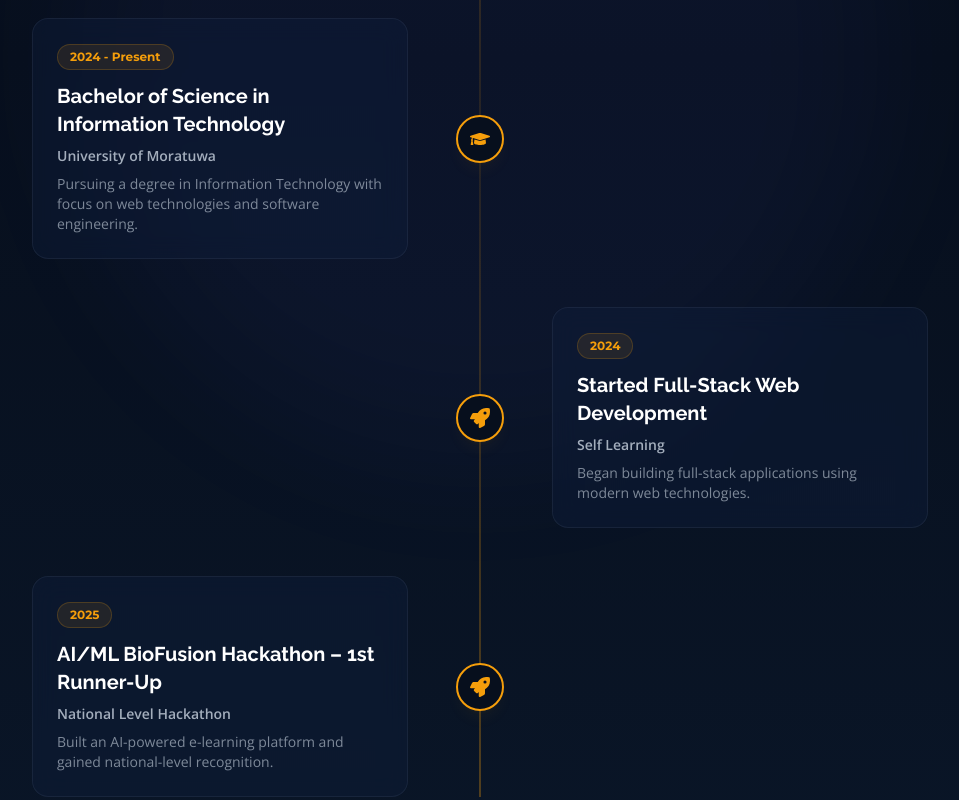
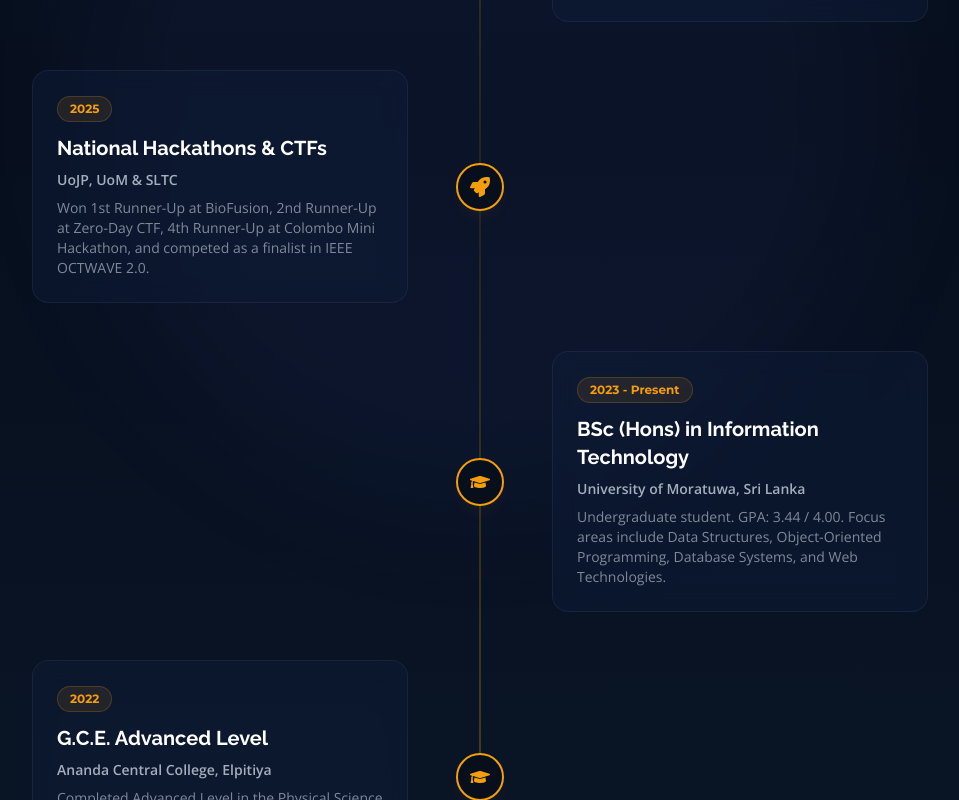
Before and after one commit to sasindu345/MyPortfolio, a React (Vite) app: page / in a window 1280 px wide. Shown: the part 2940-3740 px from the top of the page, without its empty margins (160-1119 px from the left). Built offline with nearby package versions, Linux system fonts and the light colour scheme.

Commit message:
refactor: overhaul footer layout, add contact details, and update portfolio project and achievement data

```diff
--- a/public/data/achievements.json
+++ b/public/data/achievements.json
@@ -32,6 +32,15 @@
             "placement": "Runners Up"
         },
         {
+            "icon": "medal",
+            "year": "2025",
+            "title": "ZERO-DAY CTF",
+            "organization": "ISACA, SLTC",
+            "description": "Won 2nd Runner-Up in the Zero Day Capture The Flag cybersecurity hackathon.",
+            "image": "images/achievements/zeroday.jpeg",
+            "placement": "Runners Up"
+        },
+        {
             "icon": "award",
             "year": "2025",
             "title": "OCTWAVE 2.0",
--- a/public/data/projects.json
+++ b/public/data/projects.json
@@ -66,16 +66,16 @@
         },
         {
             "id": 4,
-            "title": "Quizly",
+            "title": "Quizzly Edu",
             "subtitle": "client project",
-            "description": "Interactive quiz platform with scoring and analytics.",
+            "description": "Interactive medical learning and quiz platform with analytics.",
             "technologies": [
                 "React",
                 "Node.js",
                 "PostgreSQL"
             ],
             "category": "finished",
-            "demoUrl": "https://quizly.lk",
+            "demoUrl": "https://quizzlyedu.com",
             "featured": true
         },
         {
@@ -90,7 +90,8 @@
                 "Docker"
             ],
             "category": "ongoing",
-            "demoUrl": "Private Client Project",
+            "demoUrl": "https://github.com/CodeMIndsUoM",
+            "sourceUrl": "https://github.com/CodeMIndsUoM",
             "featured": true
         },
         {
@@ -104,7 +105,9 @@
                 "Canvas",
                 "Node.js"
             ],
-            "category": "finished"
+            "category": "finished",
+            "demoUrl": "https://github.com/sasindu345/smart-ai-painter",
+            "sourceUrl": "https://github.com/sasindu345/smart-ai-painter"
         }
     ],
     "filters": [
--- a/public/data/timeline.json
+++ b/public/data/timeline.json
@@ -1,40 +1,39 @@
 {
     "items": [
         {
-            "type": "education",
-            "year": "2018 - 2019",
-            "title": "O Level (General Science)",
-            "organization": "Ananda Central College, Elpitya",
-            "description": "Completed O Level with distinction in General Science."
-        },
-        {
-            "type": "education",
-            "year": "2020 - 2022",
-            "title": "Advanced Level (Physical Science)",
-            "organization": "Ananda Central College, Elpitya",
-            "description": "Completed A/L with distinction in Combined Mathematics, Physics, and Chemistry."
-        },
-        {
-            "type": "education",
-            "year": "2024 - Present",
-            "title": "Bachelor of Science in Information Technology",
-            "organization": "University of Moratuwa",
-            "description": "Pursuing a degree in Information Technology with focus on web technologies and software engineering."
+            "type": "work",
+            "year": "Jan 2025 - Present",
+            "title": "Software Developer",
+            "organization": "Gmora (Startup)",
+            "description": "Developing scalable features using React, TypeScript, and Tailwind. Architected robust backend solutions using Spring Boot, Node.js, and PostgreSQL."
         },
         {
             "type": "milestone",
-            "year": "2024",
-            "title": "Started Full-Stack Web Development",
-            "organization": "Self Learning",
-            "description": "Began building full-stack applications using modern web technologies."
+            "year": "Apr 2026",
+            "title": "AWS & ML Certifications",
+            "organization": "Coursera & Kaggle",
+            "description": "Completed AWS Cloud Technical Essentials and Kaggle Intermediate Machine Learning to build foundational knowledge in cloud systems and predictive models."
         },
         {
             "type": "milestone",
             "year": "2025",
-            "title": "AI/ML BioFusion Hackathon – 1st Runner-Up",
-            "organization": "National Level Hackathon",
-            "description": "Built an AI-powered e-learning platform and gained national-level recognition.",
-            "highlight": "Ranked 2nd among 100+ teams"
+            "title": "National Hackathons & CTFs",
+            "organization": "UoJP, UoM & SLTC",
+            "description": "Won 1st Runner-Up at BioFusion, 2nd Runner-Up at Zero-Day CTF, 4th Runner-Up at Colombo Mini Hackathon, and competed as a finalist in IEEE OCTWAVE 2.0."
+        },
+        {
+            "type": "education",
+            "year": "2023 - Present",
+            "title": "BSc (Hons) in Information Technology",
+            "organization": "University of Moratuwa, Sri Lanka",
+            "description": "Undergraduate student. GPA: 3.44 / 4.00. Focus areas include Data Structures, Object-Oriented Programming, Database Systems, and Web Technologies."
+        },
+        {
+            "type": "education",
+            "year": "2022",
+            "title": "G.C.E. Advanced Level",
+            "organization": "Ananda Central College, Elpitiya",
+            "description": "Completed Advanced Level in the Physical Science Stream. Achieved A grade in Combined Mathematics, and B grades in Chemistry and Physics."
         }
     ]
 }
--- a/src/components/Footer.jsx
+++ b/src/components/Footer.jsx
@@ -1,9 +1,9 @@
-import { FaGithub, FaLinkedin, FaFacebook } from 'react-icons/fa';
+import { FaGithub, FaLinkedin, FaFacebook, FaEnvelope, FaMapMarkerAlt, FaGraduationCap } from 'react-icons/fa';
 import { HiArrowUp } from 'react-icons/hi';
 import { useScrollAnimation } from '../hooks/useScrollAnimation';
 
 export default function Footer({ profile }) {
-    const { ref: footerRef, isVisible: footerVisible } = useScrollAnimation({ threshold: 0.3 });
+    const { ref: footerRef, isVisible: footerVisible } = useScrollAnimation({ threshold: 0.1 });
 
     const scrollToTop = () => {
         window.scrollTo({ top: 0, behavior: 'smooth' });
@@ -17,56 +17,135 @@ export default function Footer({ profile }) {
         { href: profile?.social?.facebook, icon: FaFacebook },
     ];
 
+    const quickLinks = [
+        { label: 'Home', href: '#' },
+        { label: 'About', href: '#about' },
+        { label: 'Skills', href: '#skills' },
+        { label: 'Timeline', href: '#timeline' },
+        { label: 'Projects', href: '#projects' },
+        { label: 'Achievements', href: '#achievements' },
+        { label: 'Contact', href: '#contact' },
+    ];
+
     return (
-        <footer ref={footerRef} className="py-12 md:py-16 bg-[#070f1d] relative overflow-hidden">
-            {/* Background */}
-            <div className="absolute inset-0 bg-gradient-to-t from-[#0a1628] to-[#070f1d]"></div>
-            <div className="absolute bottom-0 left-1/2 -translate-x-1/2 w-[300px] md:w-[600px] h-16 md:h-32 bg-amber-500/5 blur-3xl"></div>
+        <footer ref={footerRef} className="pt-24 pb-12 bg-[#070f1d] relative mt-16 md:mt-24">
+            {/* Curved top divider */}
+            <div className="absolute top-0 left-0 w-full overflow-hidden leading-[0] -translate-y-[99%] pointer-events-none z-10">
+                <svg viewBox="0 0 1440 120" preserveAspectRatio="none" className="relative block w-full h-[50px] md:h-[90px] fill-[#070f1d]">
+                    <path d="M0,120 C480,0 960,0 1440,120 L1440,120 L0,120 Z"></path>
+                </svg>
+            </div>
 
-            <div className={`container mx-auto px-4 md:px-6 lg:px-12 relative z-10 transition-all duration-700 ${footerVisible ? 'opacity-100 translate-y-0' : 'opacity-0 translate-y-10'
+            {/* Background elements */}
+            <div className="absolute inset-0 bg-gradient-to-t from-[#0a1628] to-[#070f1d] pointer-events-none"></div>
+            <div className="absolute bottom-0 left-1/2 -translate-x-1/2 w-[300px] md:w-[600px] h-16 md:h-32 bg-amber-500/5 blur-3xl pointer-events-none"></div>
+
+            <div className={`container mx-auto px-4 md:px-6 lg:px-12 relative z-10 transition-all duration-700 ${
+                footerVisible ? 'opacity-100 translate-y-0' : 'opacity-0 translate-y-10'
             }`}>
-                {/* Back to Top */}
-                <div className="flex justify-center mb-8 md:mb-12">
-                    <button
-                        onClick={scrollToTop}
-                        className="group flex flex-col items-center gap-2 md:gap-3 focus:outline-none"
+
+                {/* Footer main grid columns */}
+                <div className="grid grid-cols-1 md:grid-cols-12 gap-8 md:gap-12 mb-12 text-left">
+
+                    {/* Column 1: Branding & Intro (5 cols) */}
+                    <div className="md:col-span-5 space-y-4">
+                        <h3 className="text-xl font-bold text-white tracking-wide font-raleway flex items-center gap-2">
+                            <span className="w-8 h-8 rounded-lg bg-amber-500 text-black flex items-center justify-center font-black font-montserrat text-sm">S</span>
+                            Sasindu Wijewardana
+                        </h3>
+                        <p className="text-slate-400 text-sm leading-relaxed font-opensans">
+                            Software Engineering Undergraduate at the University of Moratuwa. Eager to solve real-world problems through robust full-stack development and modern DevOps workflows.
+                        </p>
+                        {/* Status badge */}
+                        <div className="inline-flex items-center gap-2 px-3 py-1 bg-amber-500/10 border border-amber-500/20 text-amber-500 text-xs rounded-full font-semibold font-montserrat">
+                            <span className="w-2 h-2 rounded-full bg-amber-500 animate-pulse"></span>
+                            Open to 6-month IT Internships
+                        </div>
+                    </div>
+
+                    {/* Column 2: Quick Links (3 cols) */}
+                    <div className="md:col-span-3 space-y-4">
+                        <h4 className="text-sm font-bold text-amber-500 uppercase tracking-wider font-montserrat">
+                            Navigation
+                        </h4>
+                        <ul className="grid grid-cols-2 gap-2 text-sm font-opensans">
+                            {quickLinks.map((link, idx) => (
+                                <li key={idx}>
+                                    <a
+                                        href={link.href}
+                                        className="text-slate-400 hover:text-amber-400 transition-colors duration-200 block py-1"
                                     >
-                        <div className="w-10 h-10 md:w-12 md:h-12 bg-amber-500 hover:bg-amber-400 rounded-full flex items-center justify-center transform group-hover:scale-110 transition-all duration-300 shadow-lg shadow-amber-500/20 group-hover:-translate-y-1">
-                            <HiArrowUp className="w-4 h-4 md:w-5 md:h-5 text-black" />
+                                        {link.label}
+                                    </a>
+                                </li>
+                            ))}
+                        </ul>
                     </div>
-                        <span className="text-slate-400 text-xs md:text-sm font-bold tracking-wider group-hover:text-amber-400 transition-colors font-montserrat">
-                            BACK TO TOP
-                        </span>
-                    </button>
+
+                    {/* Column 3: Contact & Info (4 cols) */}
+                    <div className="md:col-span-4 space-y-4 text-sm font-opensans">
+                        <h4 className="text-sm font-bold text-amber-500 uppercase tracking-wider font-montserrat">
+                            Get In Touch
+                        </h4>
+                        <div className="space-y-3">
+                            <div className="flex items-center gap-3 text-slate-400">
+                                <FaMapMarkerAlt className="w-4 h-4 text-amber-500 shrink-0" />
+                                <span>Sri Lanka</span>
+                            </div>
+                            <div className="flex items-center gap-3 text-slate-400">
+                                <FaEnvelope className="w-4 h-4 text-amber-500 shrink-0" />
+                                <a href="mailto:jayamadusasindu5@gmail.com" className="hover:text-amber-400 transition-colors">
+                                    jayamadusasindu5@gmail.com
+                                </a>
+                            </div>
+                            <div className="flex items-center gap-3 text-slate-400">
+                                <FaGraduationCap className="w-4 h-4 text-amber-500 shrink-0" />
+                                <span>University of Moratuwa</span>
+                            </div>
+                        </div>
+                    </div>
+
                 </div>
 
                 {/* Divider */}
-                <div className="h-px bg-gradient-to-r from-transparent via-slate-500/15 to-transparent mb-8 md:mb-12"></div>
+                <div className="h-px bg-gradient-to-r from-transparent via-slate-500/15 to-transparent mb-8"></div>
+
+                {/* Footer Bottom elements */}
+                <div className="flex flex-col md:flex-row items-center justify-between gap-6">
+                    {/* Copyright */}
+                    <p className="text-slate-500 text-xs md:text-sm font-opensans order-3 md:order-1">
+                        © {currentYear} Sasindu Wijewardana. All Rights Reserved.
+                    </p>
 
                     {/* Social Icons */}
-                <div className="flex justify-center gap-3 md:gap-4 mb-8 md:mb-12">
+                    <div className="flex gap-3 order-1 md:order-2">
                         {socialLinks.map(({ href, icon: Icon }, index) => (
                             <a
                                 key={index}
                                 href={href || '#'}
                                 target="_blank"
                                 rel="noopener noreferrer"
-                            className={`w-10 h-10 md:w-12 md:h-12 bg-[#0f1f3d]/45 rounded-lg md:rounded-xl flex items-center justify-center border border-slate-500/15 hover:border-amber-500/30 hover:bg-amber-500 transition-all duration-300 group ${footerVisible ? 'opacity-100 translate-y-0' : 'opacity-0 translate-y-5'
-                                }`}
-                            style={{ transitionDelay: `${index * 100 + 300}ms` }}
+                                className="w-10 h-10 bg-[#0f1f3d]/45 rounded-lg flex items-center justify-center border border-slate-500/15 hover:border-amber-500/30 hover:bg-amber-500 transition-all duration-300 group"
                             >
-                            <Icon className="w-4 h-4 md:w-5 md:h-5 text-slate-400 group-hover:text-[#0a1628] transition-colors duration-300" />
+                                <Icon className="w-4 h-4 text-slate-400 group-hover:text-[#0a1628] transition-colors duration-300" />
                             </a>
                         ))}
                     </div>
 
-                {/* Copyright */}
-                <div className="text-center">
-                    <p className="text-slate-400/50 text-xs md:text-sm flex items-center justify-center gap-1.5 md:gap-2 flex-wrap font-opensans">
-                        © {currentYear} {profile?.name || 'Sasindu Wijewardana'}.
-                        All Rights Reserved.
-                    </p>
+                    {/* Back to Top */}
+                    <button
+                        onClick={scrollToTop}
+                        className="group flex items-center gap-2 focus:outline-none order-2 md:order-3"
+                    >
+                        <span className="text-slate-400 text-xs font-bold tracking-wider group-hover:text-amber-400 transition-colors font-montserrat">
+                            BACK TO TOP
+                        </span>
+                        <div className="w-8 h-8 bg-amber-500 hover:bg-amber-400 rounded-full flex items-center justify-center transform group-hover:scale-110 transition-all duration-300 shadow-lg shadow-amber-500/20 group-hover:-translate-y-1">
+                            <HiArrowUp className="w-4 h-4 text-black" />
                         </div>
+                    </button>
+                </div>
+
             </div>
         </footer>
     );
--- a/src/components/Timeline.jsx
+++ b/src/components/Timeline.jsx
@@ -63,7 +63,8 @@ export default function Timeline({ timeline }) {
 
                                     {/* Content Card */}
                                     <div className={`ml-12 md:ml-0 md:w-[calc(50%-40px)] ${isLeft ? 'md:mr-auto md:pr-8' : 'md:ml-auto md:pl-8'}`}>
-                                        <div className="glass-card glass-card-hover p-4 md:p-6 group">
+                                        <div className="glass-card glass-card-hover p-4 md:p-6 group flex flex-col justify-start min-h-[200px] sm:min-h-[180px] md:min-h-[210px] lg:min-h-[190px]">
+                                            <div>
                                                 {/* Year Badge */}
                                                 <span className="inline-block px-3 py-1 bg-amber-500/10 text-amber-500 text-xs font-bold rounded-full mb-3 border border-amber-500/20 font-montserrat">
                                                     {item.year}
@@ -76,8 +77,9 @@ export default function Timeline({ timeline }) {
                                                 <p className="text-slate-300/80 text-sm mb-2 font-semibold font-opensans">
                                                     {item.organization}
                                                 </p>
+                                            </div>
 
-                                            <p className="text-slate-300/60 text-xs md:text-sm leading-relaxed font-opensans">
+                                            <p className="text-slate-300/60 text-xs md:text-sm leading-relaxed font-opensans mt-auto">
                                                 {item.description}
                                             </p>
                                         </div>
```
Also changed, not shown: public/images/achievements/zeroday.jpeg (added), 1 other file (tests, documents, lock files or other folders). Lines whose indentation alone changed are shown as unchanged.
